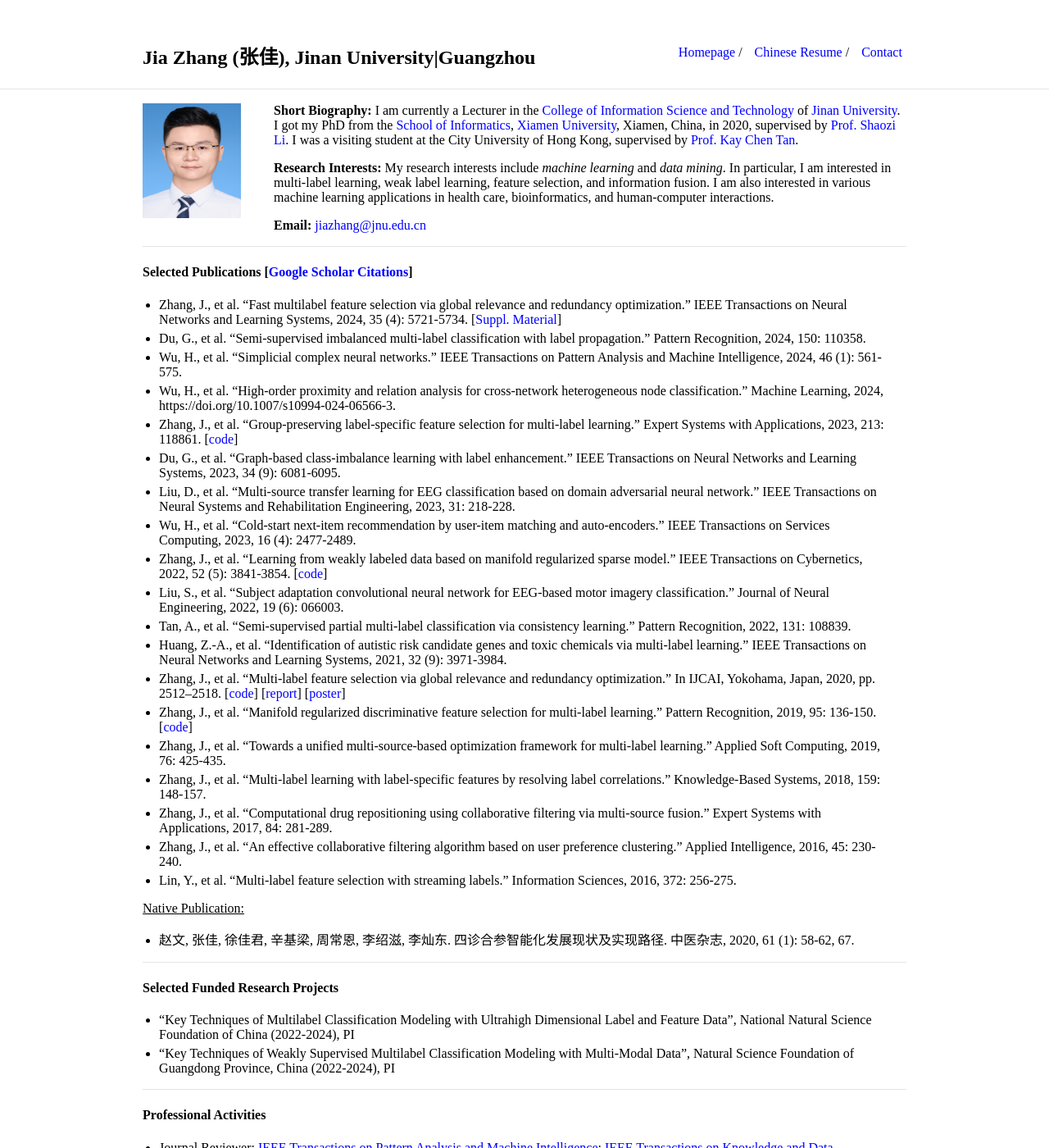
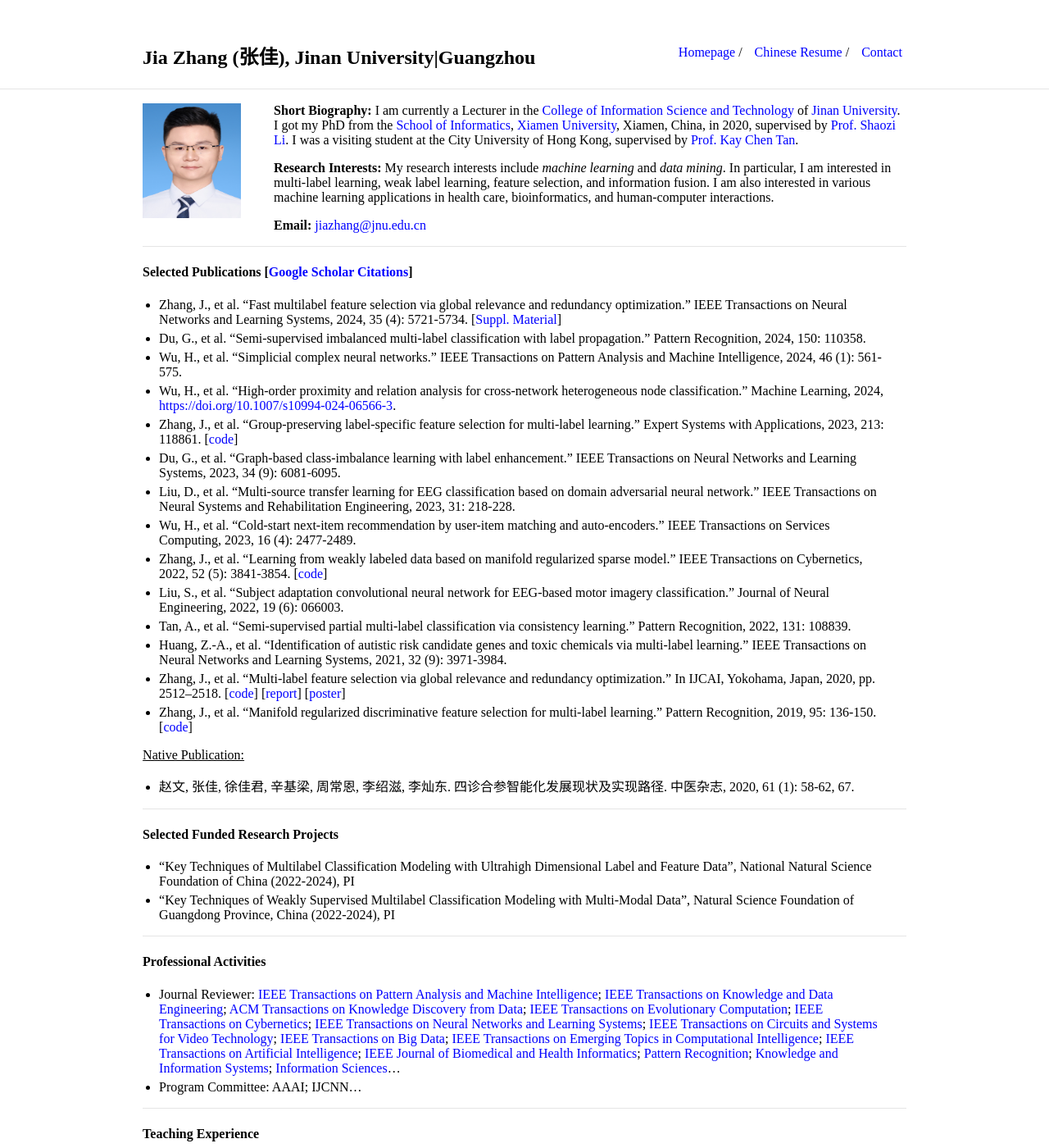
Before and after one commit to jiazhang-ml/jiazhang-ml.github.io, a Jekyll site: the page built from index.md, in a window 1280 px wide and 1400 px high. Shown: the whole window at 82% size. Built offline with Jekyll 4.4.1, drawn with Linux system fonts in a browser that asks for light colours.

Commit message:
Update index.md

```diff
--- a/index.md
+++ b/index.md
@@ -18,7 +18,7 @@ layout: default
 * Zhang, J., et al. "Fast multilabel feature selection via global relevance and redundancy optimization." IEEE Transactions on Neural Networks and Learning Systems, 2024, 35 (4): 5721-5734. [[Suppl. Material](SM-GRROfast.pdf)]
 * Du, G., et al. "Semi-supervised imbalanced multi-label classification with label propagation." Pattern Recognition, 2024, 150: 110358.
 * Wu, H., et al. "Simplicial complex neural networks." IEEE Transactions on Pattern Analysis and Machine Intelligence, 2024, 46 (1): 561-575.
-* Wu, H., et al. "High-order proximity and relation analysis for cross-network heterogeneous node classification." Machine Learning, 2024, https://doi.org/10.1007/s10994-024-06566-3.
+* Wu, H., et al. "High-order proximity and relation analysis for cross-network heterogeneous node classification." Machine Learning, 2024, [https://doi.org/10.1007/s10994-024-06566-3](https://doi.org/10.1007/s10994-024-06566-3).
 * Zhang, J., et al. "Group-preserving label-specific feature selection for multi-label learning." Expert Systems with Applications, 2023, 213: 118861. [[code](https://codeocean.com/capsule/1281687/tree/v1)]
 * Du, G., et al. "Graph-based class-imbalance learning with label enhancement." IEEE Transactions on Neural Networks and Learning Systems, 2023, 34 (9): 6081-6095.
 * Liu, D., et al. "Multi-source transfer learning for EEG classification based on domain adversarial neural network." IEEE Transactions on Neural Systems and Rehabilitation Engineering, 2023, 31: 218-228.
@@ -29,11 +29,6 @@ layout: default
 * Huang, Z.-A., et al. "Identification of autistic risk candidate genes and toxic chemicals via multi-label learning." IEEE Transactions on Neural Networks and Learning Systems, 2021, 32 (9): 3971-3984.
 * Zhang, J., et al. "Multi-label feature selection via global relevance and redundancy optimization." In IJCAI, Yokohama, Japan, 2020, pp. 2512–2518. [[code](GRRO-master.zip)] [[report](v15.pptx)] [[poster](poster.pdf)]
 * Zhang, J., et al. "Manifold regularized discriminative feature selection for multi-label learning." Pattern Recognition, 2019, 95: 136-150. [[code](MDFS-master.zip)]
-* Zhang, J., et al. "Towards a unified multi-source-based optimization framework for multi-label learning." Applied Soft Computing, 2019, 76: 425-435.
-* Zhang, J., et al. "Multi-label learning with label-specific features by resolving label correlations." Knowledge-Based Systems, 2018, 159: 148-157.
-* Zhang, J., et al. "Computational drug repositioning using collaborative filtering via multi-source fusion." Expert Systems with Applications, 2017, 84: 281-289.
-* Zhang, J., et al. "An effective collaborative filtering algorithm based on user preference clustering." Applied Intelligence, 2016, 45: 230-240.
-* Lin, Y., et al. "Multi-label feature selection with streaming labels." Information Sciences, 2016, 372: 256-275.
 
 <u>Native Publication:</u>
 * 赵文, 张佳, 徐佳君, 辛基梁, 周常恩, 李绍滋, 李灿东. 四诊合参智能化发展现状及实现路径. 中医杂志, 2020, 61 (1): 58-62, 67.
```
